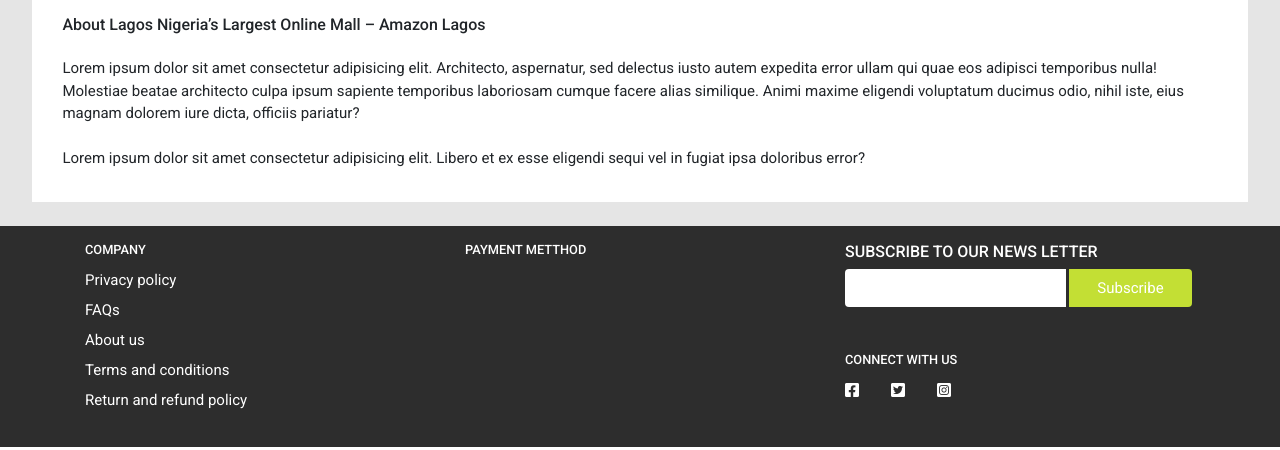
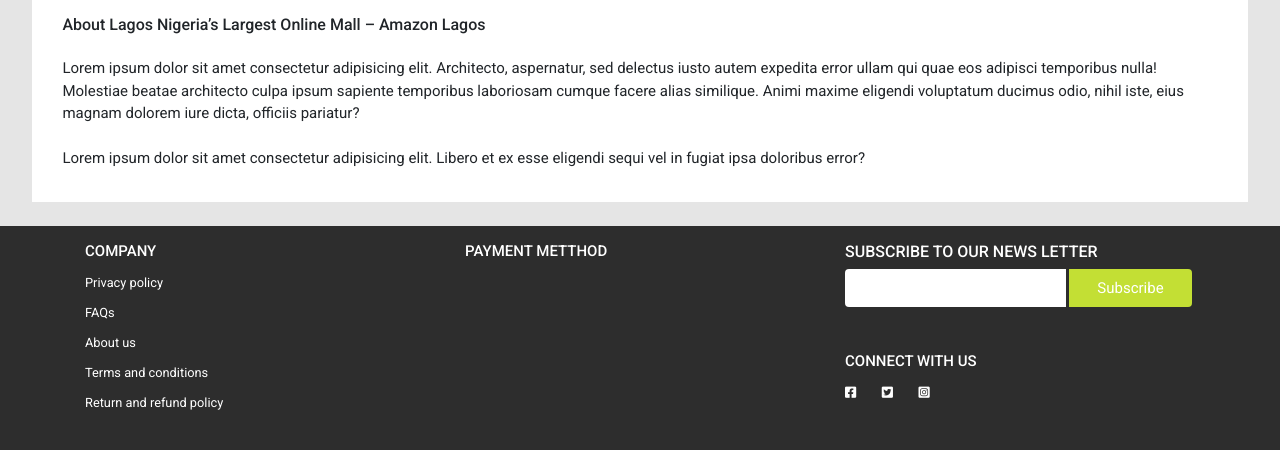
Before and after one commit to iballi2017/amazonlagos, a PHP site: page / in a window 1280 px wide. Shown: the part 1872-2322 px from the top of the page. Run offline with PHP 8.4, Linux system fonts and the light colour scheme; some libraries are stand-ins or nearby versions.

Commit message:
index page update

```diff
--- a/index.html
+++ b/index.html
@@ -905,7 +905,7 @@
                 <div class="col-12 col-md-4">
                     <h6>SUBSCRIBE TO OUR NEWS LETTER</h6>
                     <form action="#" class="newsletter_form">
-                        <input class="rounded-left py-2 border-0" type="text" name="email">
+                        <input class="rounded-left py-2 border-0 px-2" type="text" name="email">
                         <button type="submit" class="green_btn rounded-right py-2">Subscribe</button>
                     </form>
                     <br>
--- a/style/main.css
+++ b/style/main.css
@@ -217,7 +217,15 @@ footer {
   .main_nav_inner .fl_itm_3 {
     display: flex;
     flex-basis: 15%;
-    justify-content: flex-end; } }
+    justify-content: flex-end; }
+
+  footer {
+    background-color: #2d2d2d;
+    color: #ffffff; }
+    footer .footer_col_title {
+      font-size: inherit; }
+    footer li {
+      font-size: .8rem; } }
 @media (max-width: 900px) {
   .main_nav_inner .fl_itm_1 {
     display: flex;
--- a/style/main.scss
+++ b/style/main.scss
@@ -301,6 +301,16 @@ footer {
             justify-content: flex-end;
         }
     }
+    footer {
+        background-color: $black_color;
+        color: $white_color;
+        .footer_col_title {
+            font-size: inherit;
+        }
+        li{
+            font-size: .8rem;
+        }
+    }
 }
 
 @media (max-width: 900px) {
```
Also changed, not shown: 1 other file.
